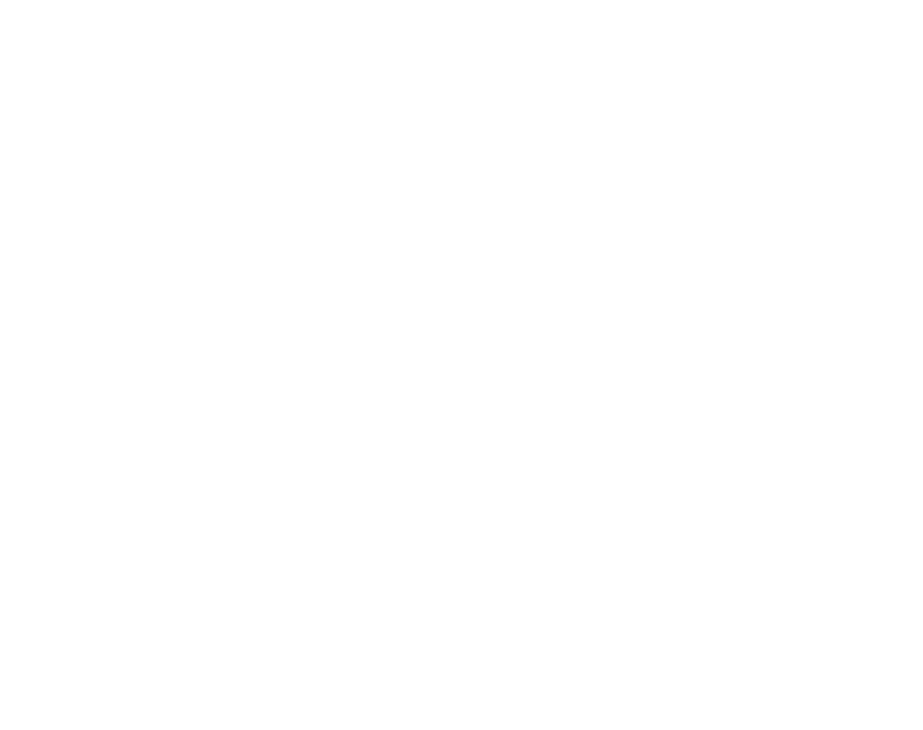
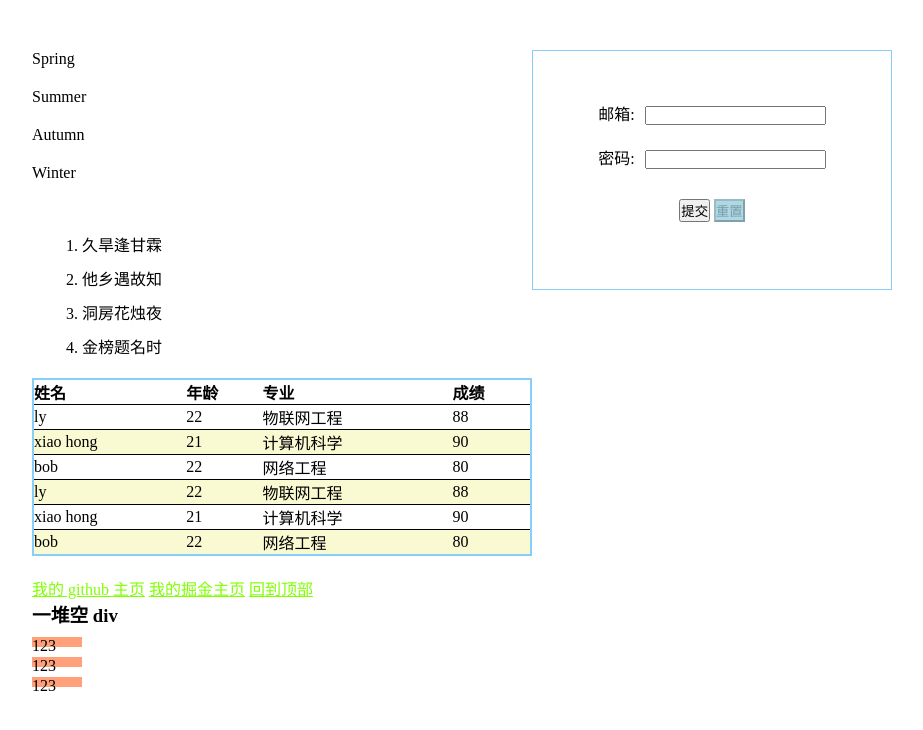
Before and after one commit to tjx666/FE-Getting-Started, a website: page CSS/selector/html/selector.html in a window 1280 px wide. Shown: the whole page, without its empty margins (68-991 px from the left). Drawn offline with Linux system fonts and the light colour scheme.

Commit message:
feat(css selector): test the normal css selector

```diff
--- a/CSS/selector/html/selector.html
+++ b/CSS/selector/html/selector.html
@@ -12,17 +12,214 @@
             box-sizing: border-box;
         }
 
-        /* 逗号隔开的群组选择器, 就是多选的意思 */
+        /* * 是通配符选择器，优先级应该是最低了 */
+        /* 逗号隔开表示群组选择器, 就是多选的意思 */
+        /* :: 伪元素选择器 */
         *,
         *::before,
         *::after {
             box-sizing: inherit;
+            margin: 0;
+            padding: 0;
+        }
+
+        body {
+            padding: 50px 100px;
+        }
+
+        #root {
+            display: flex;
+        }
+
+        /* 类选择器 */
+        .seasons {
+            list-style: none;
+        }
+
+        /* : 伪选择器 */
+        .seasons>li:not(:first-child) {
+            margin-top: 20px;
+        }
+
+        .life-happy-events {
+            margin-top: 50px;
+            margin-left: 50px;
+        }
+
+        /* ~通用选择器，选着后面所有兄弟 */
+        .life-happy-events>li:first-child~li {
+            margin-top: 10px;
+        }
+
+        #students {
+            margin-top: 20px;
+            margin-bottom: 20px;
+            border-collapse: collapse;
+        }
+
+        /* [] 属性选择器，自定义属性也可以选择 */
+        table[custom-attr] {
+            width: 500px;
+            border: 2px solid lightskyblue;
+        }
+
+        #students>thead {
+            font-weight: bold;
+        }
+
+        /* id 选择器，使用 id 选择器就不要加上其它限制啦，比如 #students[custom-attr] 的 [custom-attr] 是完全没必要的 */
+        /* 浏览器解析选择器是从右向左解析的 */
+        #students[custom-attr]>tbody>tr:nth-child(even) {
+            background-color: lightgoldenrodyellow;
+        }
+
+        #students>tbody>tr {
+            border-top: 1px solid #000;
+        }
+
+        /* 在链接上测试伪类 */
+        .my-index:link {
+            color: chartreuse;
+        }
+
+        .my-index:hover {
+            color: lightsalmon;
+        }
+
+        .my-index:active {
+            background-color: lightgoldenrodyellow;
+        }
+
+        .ny-index:visited {
+            color: yellow;
+        }
+
+        .my-index::selection {
+            background-color: aqua;
+        }
+
+        form.right {
+            display: flex;
+            flex-direction: column;
+            align-items: center;
+            width: 360px;
+            height: 240px;
+            padding-top: 50px;
+            border: 1px solid lightskyblue;
+        }
+
+        .right label {
+            margin-right: 10px;
+        }
+
+        .form-control:not(:first-child) {
+            margin-top: 20px;
+        }
+
+        .buttons {
+            margin-top: 30px;
+        }
+
+        input[type="email"]:focus {
+            background-color: lightslategray;
+        }
+
+        button:disabled {
+            background-color: lightblue;
+        }
+
+        div:empty {
+            width: 50px;
+            height: 10px;
+            margin-top: 10px;
+            background-color: lightsalmon;
+        }
+
+        div:empty:nth-child(n+2)::after {
+            content: "123"
         }
     </style>
 </head>
 
 <body>
-
+    <div id="root">
+        <div class="left">
+            <ul class="seasons">
+                <li>Spring</li>
+                <li>Summer</li>
+                <li>Autumn</li>
+                <li>Winter</li>
+            </ul>
+            <ol class="life-happy-events">
+                <li>久旱逢甘霖</li>
+                <li>他乡遇故知</li>
+                <li>洞房花烛夜</li>
+                <li>金榜题名时</li>
+            </ol>
+            <table id="students" custom-attr="自定义属性">
+                <thead>
+                    <!-- 这里再=在渲染的时候会自动加上 tr -->
+                    <td>姓名</td>
+                    <td>年龄</td>
+                    <td>专业</td>
+                    <td>成绩</td>
+                </thead>
+                <!-- 这里在渲染的时候会自动加上 tbody -->
+                <tr>
+                    <td>ly</td>
+                    <td>22</td>
+                    <td>物联网工程</td>
+                    <td>88</td>
+                </tr>
+                <tr>
+                    <td>xiao hong</td>
+                    <td>21</td>
+                    <td>计算机科学</td>
+                    <td>90</td>
+                </tr>
+                <tr>
+                    <td>bob</td>
+                    <td>22</td>
+                    <td>网络工程</td>
+                    <td>80</td>
+                </tr>
+                <tr>
+                    <td>ly</td>
+                    <td>22</td>
+                    <td>物联网工程</td>
+                    <td>88</td>
+                </tr>
+                <tr>
+                    <td>xiao hong</td>
+                    <td>21</td>
+                    <td>计算机科学</td>
+                    <td>90</td>
+                </tr>
+                <tr>
+                    <td>bob</td>
+                    <td>22</td>
+                    <td>网络工程</td>
+                    <td>80</td>
+                </tr>
+            </table>
+            <a class="my-index self-github-profile" href="https://github.com/tjx666" target="_blank">我的 github 主页</a>
+            <a class="my-index" href="https://juejin.im/user/5ad0dcaa6fb9a028d93794b9/posts">我的掘金主页</a>
+            <a class="my-index" href="#">回到顶部</a>
+        </div>
+        <form class="right">
+            <div class="form-control">
+                <label for="email">邮箱:</label><input type="email" id="user-email">
+            </div>
+            <div class="form-control">
+                <label for="pwd">密码:</label><input type="password" id="pwd">
+            </div>
+            <div class="buttons"><button type="submit">提交</button> <button disabled type="reset">重置</button></div>
+        </form>
+    </div>
+    <h3>一堆空 div</h3>
+    <div></div>
+    <div></div>
+    <div></div>
 </body>
 
 </html>
```
Also changed, not shown: CSS/selector/screenshots/selectors.png (added), HTML/tags/table/README.md (added).
